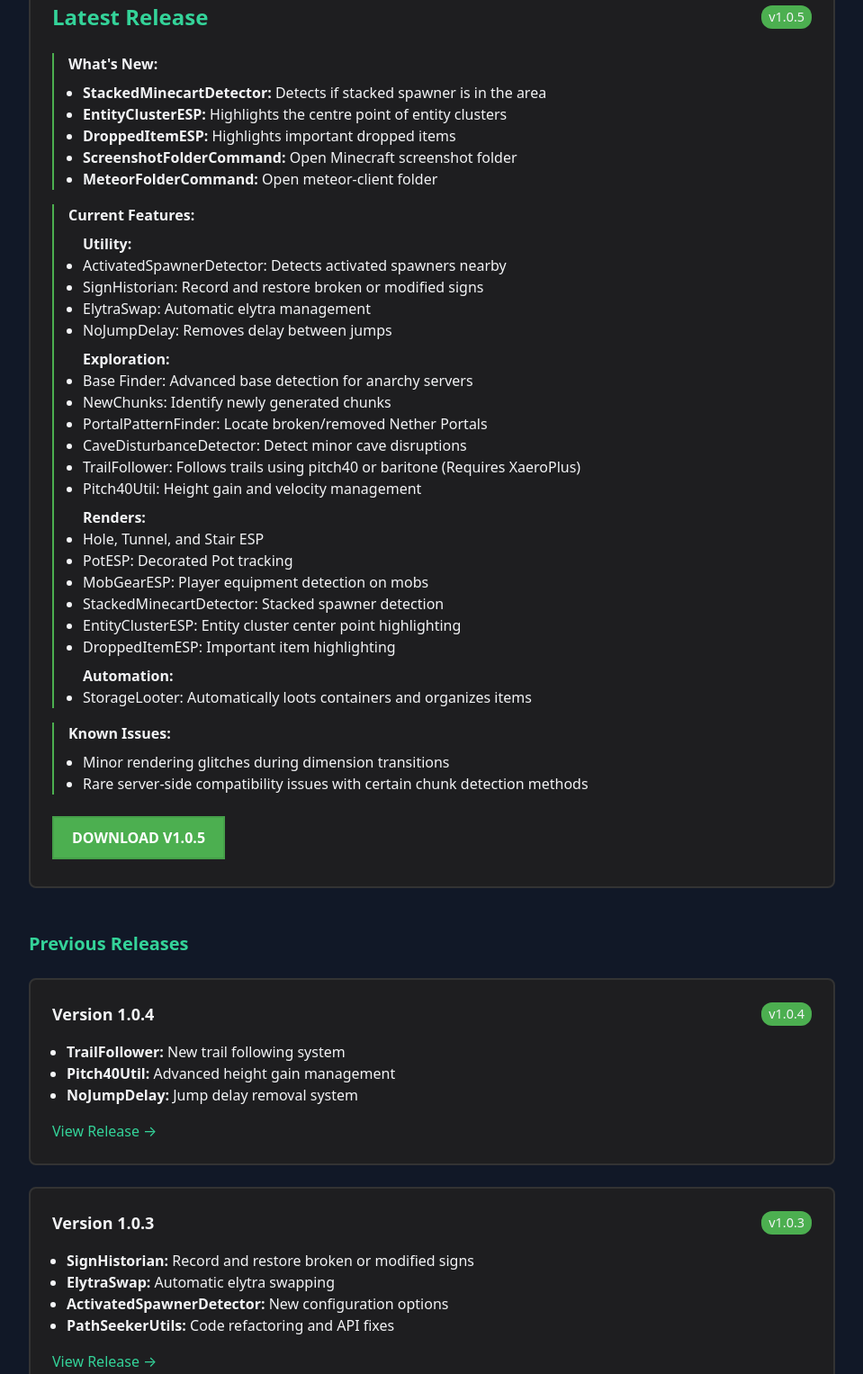
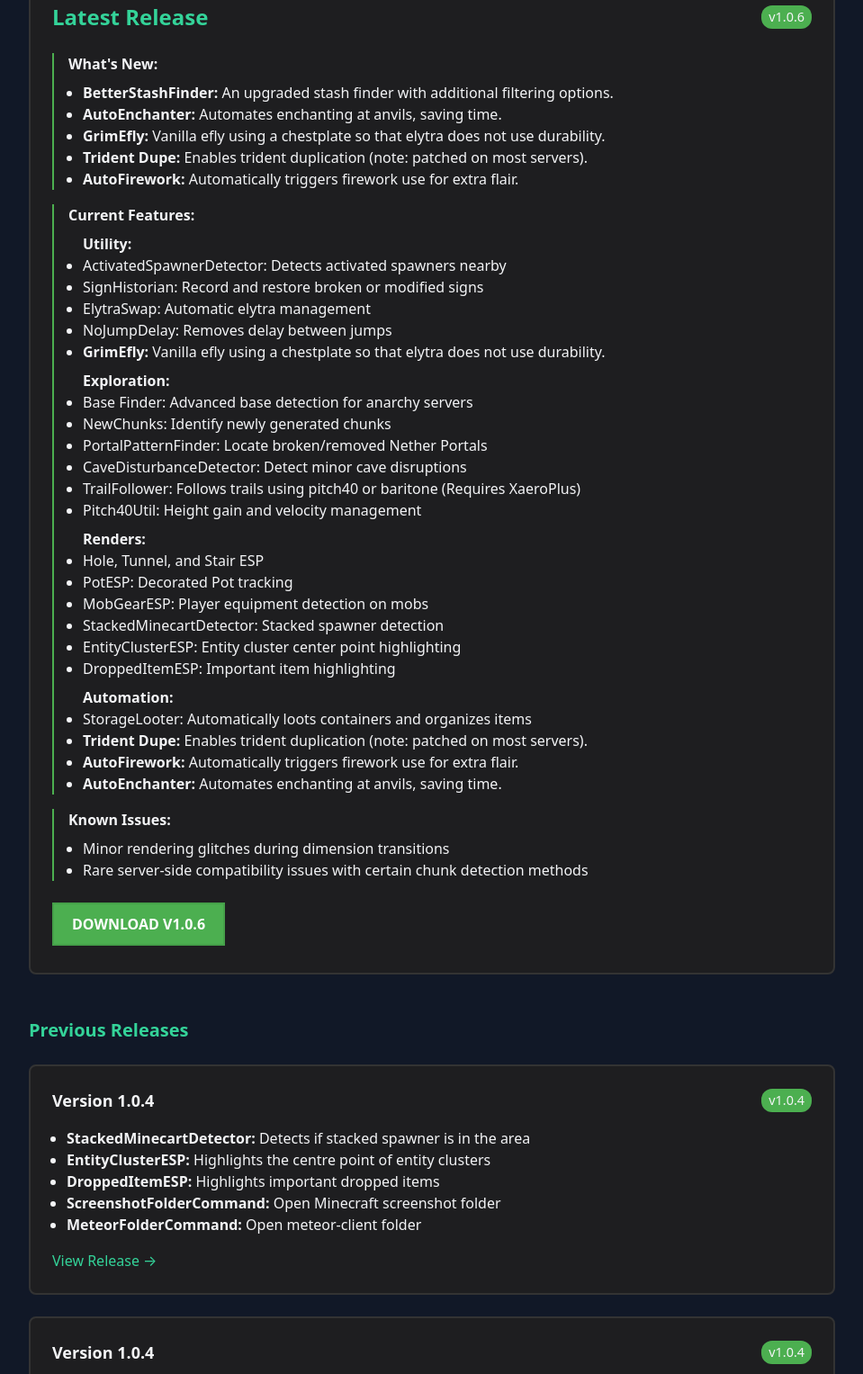
Before and after one commit to FaxHack/PathSeeker, a plain HTML site: page index.html in a window 1280 px wide. Shown: the part 1639-3166 px from the top of the page at 90% size, without its empty margins (160-1119 px from the left). Drawn offline with nearby package versions, Linux system fonts and the light colour scheme.

Commit message:
Updated website to latest release

```diff
--- a/index.html
+++ b/index.html
@@ -153,16 +153,16 @@
                 <div class="feature-card p-6 rounded-lg">
                     <div class="flex justify-between items-center mb-6">
                         <h3 class="text-2xl font-bold text-green-400">Latest Release</h3>
-                        <span class="version-tag">v1.0.5</span>
+                        <span class="version-tag">v1.0.6</span>
                     </div>
                     <div class="changelog-item">
                         <h4 class="font-bold mb-2">What's New:</h4>
                         <ul class="list-disc ml-4 mb-4">
-                            <li><strong>StackedMinecartDetector:</strong> Detects if stacked spawner is in the area</li>
-                            <li><strong>EntityClusterESP:</strong> Highlights the centre point of entity clusters</li>
-                            <li><strong>DroppedItemESP:</strong> Highlights important dropped items</li>
-                            <li><strong>ScreenshotFolderCommand:</strong> Open Minecraft screenshot folder</li>
-                            <li><strong>MeteorFolderCommand:</strong> Open meteor-client folder</li>
+                            <li><strong>BetterStashFinder:</strong> An upgraded stash finder with additional filtering options.</li>
+                            <li><strong>AutoEnchanter:</strong> Automates enchanting at anvils, saving time.</li>
+                            <li><strong>GrimEfly:</strong> Vanilla efly using a chestplate so that elytra does not use durability.</li>
+                            <li><strong>Trident Dupe:</strong> Enables trident duplication (note: patched on most servers).</li>
+                            <li><strong>AutoFirework:</strong> Automatically triggers firework use for extra flair.</li>
                         </ul>
                     </div>
                     <div class="changelog-item">
@@ -173,6 +173,7 @@
                             <li>SignHistorian: Record and restore broken or modified signs</li>
                             <li>ElytraSwap: Automatic elytra management</li>
                             <li>NoJumpDelay: Removes delay between jumps</li>
+                            <li><strong>GrimEfly:</strong> Vanilla efly using a chestplate so that elytra does not use durability.</li>
 
                             <h5 class="font-semibold mt-2">Exploration:</h5>
                             <li>Base Finder: Advanced base detection for anarchy servers</li>
@@ -192,6 +193,9 @@
 
                             <h5 class="font-semibold mt-2">Automation:</h5>
                             <li>StorageLooter: Automatically loots containers and organizes items</li>
+                            <li><strong>Trident Dupe:</strong> Enables trident duplication (note: patched on most servers).</li>
+                            <li><strong>AutoFirework:</strong> Automatically triggers firework use for extra flair.</li>
+                            <li><strong>AutoEnchanter:</strong> Automates enchanting at anvils, saving time.</li>
                         </ul>
                     </div>
                     <div class="changelog-item">
@@ -202,8 +206,8 @@
                         </ul>
                     </div>
                     <div class="mt-6">
-                        <a href="https://github.com/FaxHack/PathSeeker/releases/tag/v1.0.5" class="minecraft-btn inline-block">
-                            Download v1.0.5
+                        <a href="https://github.com/FaxHack/PathSeeker/releases/tag/v1.0.6" class="minecraft-btn inline-block">
+                            Download v1.0.6
                         </a>
                     </div>
                 </div>
@@ -213,6 +217,21 @@
             <div class="max-w-4xl mx-auto">
                 <h3 class="text-xl font-bold mb-6 text-green-400">Previous Releases</h3>
                 <div class="grid grid-cols-1 gap-6">
+                    <div class="feature-card p-6 rounded-lg">
+                        <div class="flex justify-between items-center mb-4">
+                            <h4 class="text-lg font-bold">Version 1.0.4</h4>
+                            <span class="version-tag">v1.0.4</span>
+                        </div>
+                        <ul class="list-disc ml-4 mb-4">
+                            <li><strong>StackedMinecartDetector:</strong> Detects if stacked spawner is in the area</li>
+                            <li><strong>EntityClusterESP:</strong> Highlights the centre point of entity clusters</li>
+                            <li><strong>DroppedItemESP:</strong> Highlights important dropped items</li>
+                            <li><strong>ScreenshotFolderCommand:</strong> Open Minecraft screenshot folder</li>
+                            <li><strong>MeteorFolderCommand:</strong> Open meteor-client folder</li>
+                        </ul>
+                        <a href="https://github.com/FaxHack/PathSeeker/releases/tag/v1.0.5" class="text-green-400 hover:text-green-500">View Release →</a>
+                    </div>
+
                     <div class="feature-card p-6 rounded-lg">
                         <div class="flex justify-between items-center mb-4">
                             <h4 class="text-lg font-bold">Version 1.0.4</h4>
```
Also changed, not shown: 1 other file.
